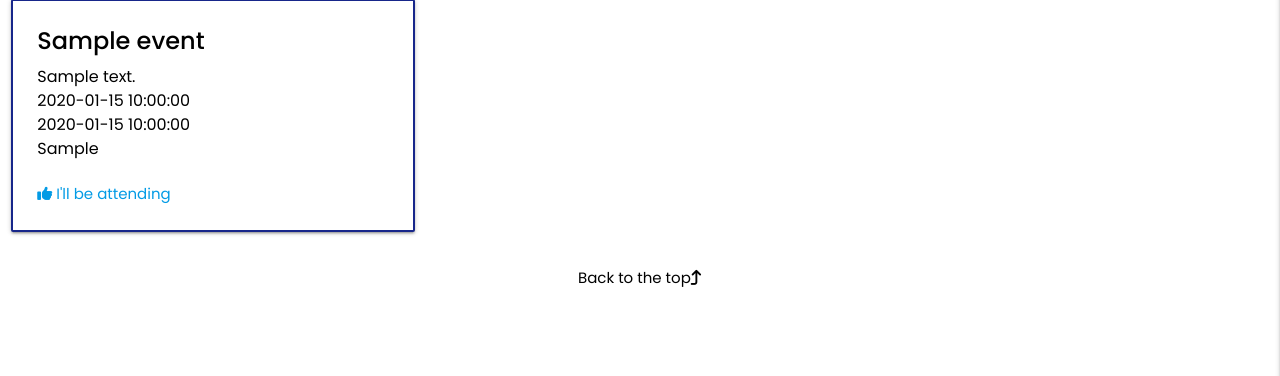
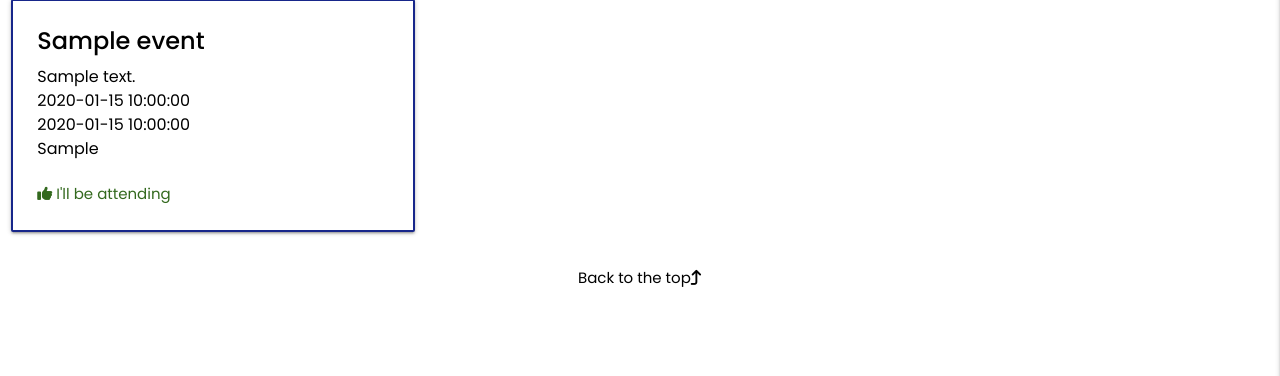
Before and after one commit to staceyJayneLewis/socialeyes, a Flask app: page /get_events in a window 1280 px wide. Shown: the part 353-729 px from the top of the page. Run offline with Flask 3, Linux system fonts and the light colour scheme; the visitor is signed in with stand-in values (Sample User, id 1); a database or web service that is not in the repository returns one stand-in record (values such as "Sample title"); some libraries are stand-ins or nearby versions; some web fonts are replaced.

Commit message:
Style: Change colour for better contrast ratio

```diff
--- a/templates/events.html
+++ b/templates/events.html
@@ -23,7 +23,7 @@
                 <br>
                 {% if session.user|lower == event.created_by|lower %}
                 <a href="{{ url_for('edit_event', event_id=event._id) }}"
-                    class="btn-small light-blue lighten-1">Edit</a>
+                    class="btn-small dark-blue">Edit</a>
                 <a href="#modal-{{ event._id }}" class="btn-small red accent-4 modal-trigger">Delete</a>
 
                 <!-- Delete Event Modal -->
@@ -40,9 +40,9 @@
                 </div>
                 {% else %}
                     {% if event._id in user_events %}
-                        <a href="{{ url_for('unattend_event', event_id=event._id) }}" class="red-text"><i class="fa-solid fa-thumbs-down"></i> I'm no longer attending </a>
+                        <a href="{{ url_for('unattend_event', event_id=event._id) }}" class="red-text text-darken-4"><i class="fa-solid fa-thumbs-down"></i> I'm no longer attending </a>
                     {% else %}
-                        <a href="{{ url_for('attend_event', event_id=event._id) }}"><i class="fa-solid fa-thumbs-up"></i> I'll be attending </a>
+                        <a href="{{ url_for('attend_event', event_id=event._id) }}" class="light-green-text text-darken-4"><i class="fa-solid fa-thumbs-up"></i> I'll be attending </a>
                     {% endif %}
                 {% endif %}
             </div>
```
